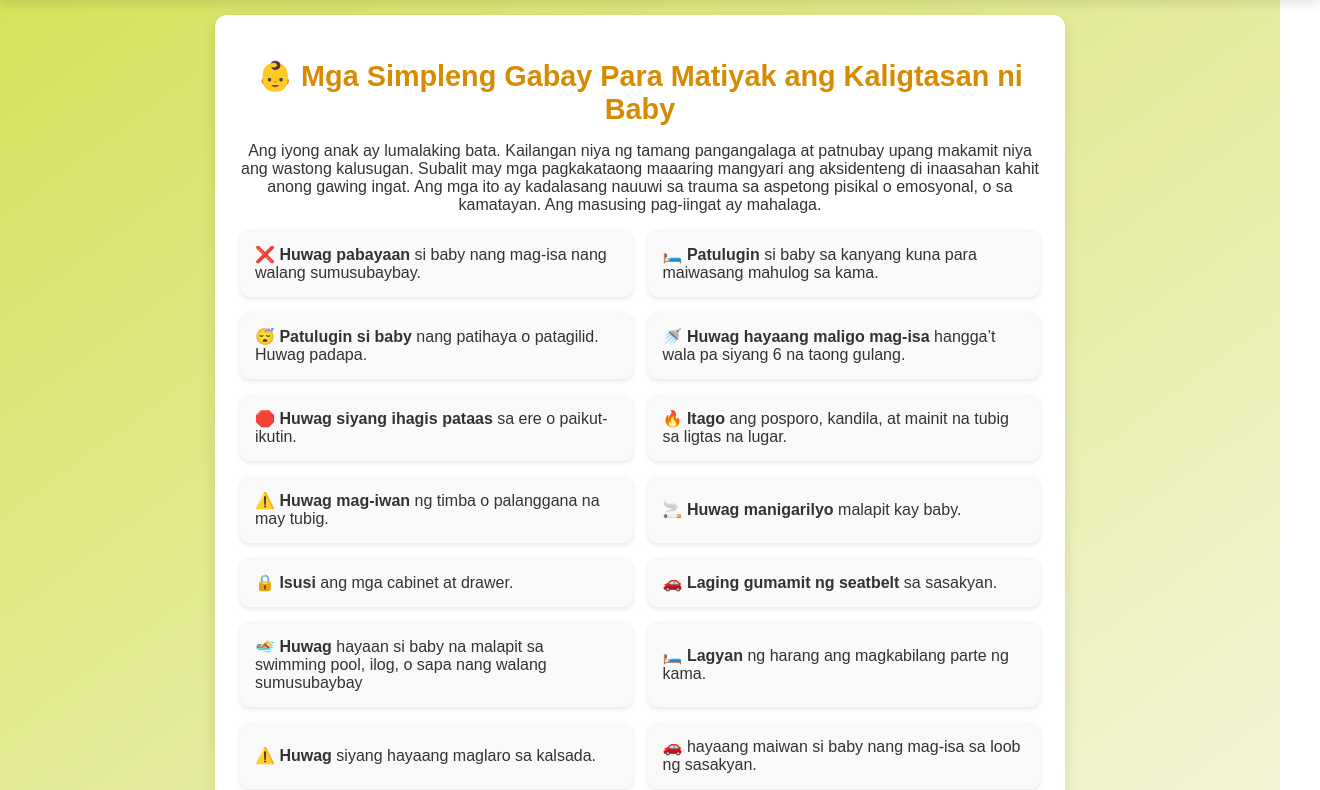
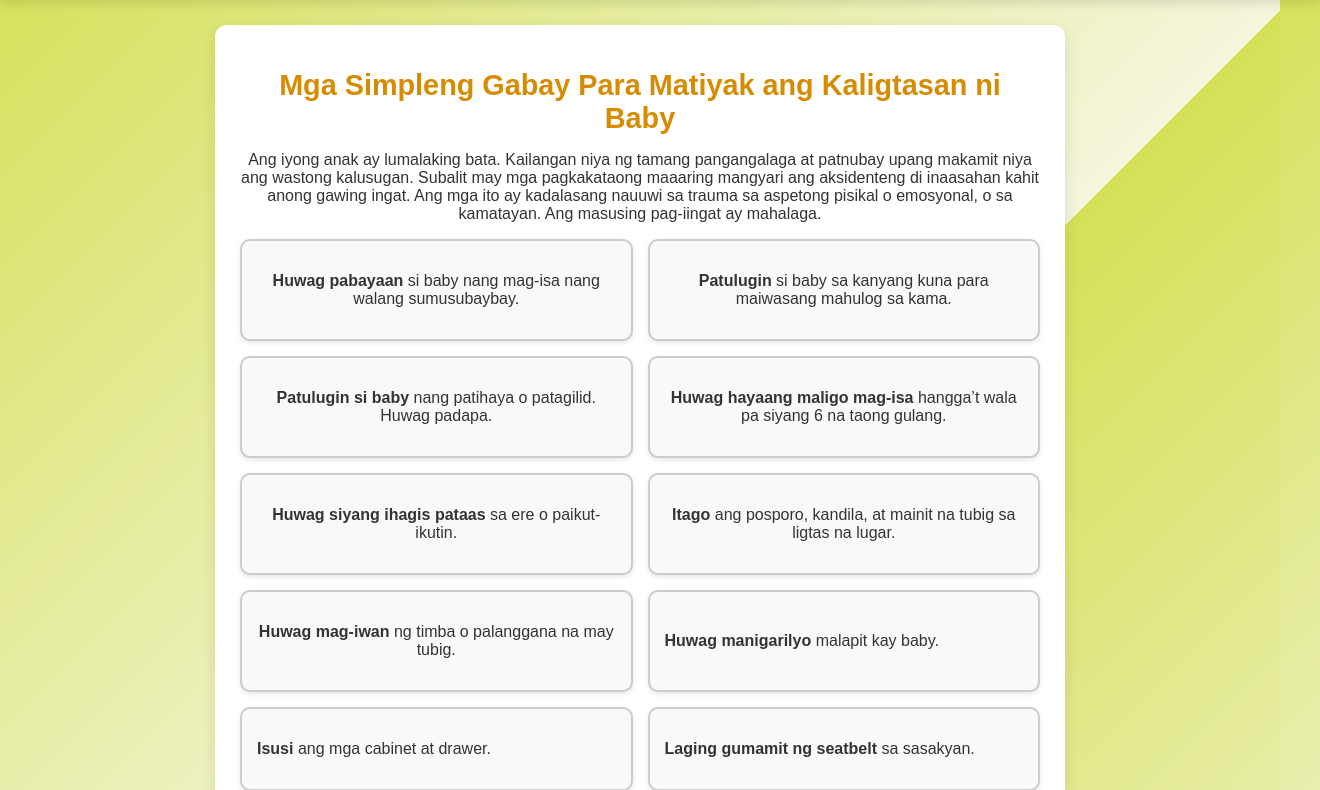
Before and after one commit to Zyzeee/Medisina-sa-Balay-Gabay-ng-Inay, a plain HTML site: page Pages/prenatal/Page13.html in a window 1280 px wide. Shown: the part 65-855 px from the top of the page, 1320 px wide, since content can reach past the window. Drawn offline with Linux system fonts and the light colour scheme.

Commit message:
Update Page13.html

```diff
--- a/Pages/prenatal/Page13.html
+++ b/Pages/prenatal/Page13.html
@@ -10,14 +10,22 @@
             font-family: 'Arial', sans-serif;
             margin: 0;
             padding: 0;
-            background: linear-gradient(to bottom right, #d4e157, #f5f5dc);
+            background: repeating-linear-gradient(135deg, #d4e157 0%, #f5f5dc 55%);
             color: #333;
             display: flex;
             justify-content: center;
             align-items: center;
             min-height: 100vh;
-            text-align: center;
+            opacity: 0;
+            animation: fadeIn 1s ease-in-out forwards;
+            overflow-x: hidden
         }
+
+        @keyframes fadeIn {
+            from { opacity: 0; transform: translateY(-20px); }
+            to { opacity: 1; transform: translateY(0); }
+        }
+
         .container {
             width: 90%;
             max-width: 800px;
@@ -26,19 +34,25 @@
             border-radius: 12px;
             box-shadow: 0 5px 15px rgba(0, 0, 0, 0.1);
             text-align: center;
-            margin-top: 80px;
+            margin-top: 90px;
+            opacity: 0;
+            animation: fadeIn 1s ease-in-out 0.3s forwards;
         }
+
         h1 {
             font-size: 1.8em;
             margin-bottom: 15px;
             color: #D68B00;
         }
+
         .grid-container {
             display: grid;
             grid-template-columns: 1fr 1fr;
             gap: 15px;
         }
+
         .info-box {
+            border: 2px solid #ccc; /* Adjust thickness and color */
             display: flex;
             align-items: center;
             gap: 10px;
@@ -46,22 +60,28 @@
             padding: 15px;
             border-radius: 10px;
             box-shadow: 0 2px 5px rgba(0, 0, 0, 0.1);
+            opacity: 0;
+            transform: translateY(20px);
+            animation: fadeIn 1s ease-in-out forwards;
         }
-        .full-width {
-            grid-column: span 2;
-            justify-content: center;
-        }
-        .info-box p {
-            margin: 0;
-            font-size: 1em;
-            text-align: left;
-        }
+
+        .info-box:nth-child(1) { animation-delay: 0.3s; }
+        .info-box:nth-child(2) { animation-delay: 0.5s; }
+        .info-box:nth-child(3) { animation-delay: 0.7s; }
+        .info-box:nth-child(4) { animation-delay: 0.9s; }
+        .info-box:nth-child(5) { animation-delay: 1.1s; }
+        .info-box:nth-child(6) { animation-delay: 1.3s; }
+        .info-box:nth-child(7) { animation-delay: 1.5s; }
+        .info-box:nth-child(8) { animation-delay: 1.7s; }
+        .info-box:nth-child(9) { animation-delay: 1.9s; }
 
         .button-container {
             display: flex;
             justify-content: center;
             gap: 15px;
             margin-top: 20px;
+            opacity: 0;
+            animation: fadeIn 1s ease-in-out 2.1s forwards;
         }
 
         .nav-btn {
@@ -85,9 +105,6 @@
             .grid-container {
                 grid-template-columns: 1fr;
             }
-            .full-width {
-                grid-column: span 1;
-            }
             .button-container {
                 flex-direction: column;
                 gap: 10px;
@@ -103,7 +120,7 @@
             position: fixed;
             top: 0;
             left: 0;
-            background: rgba(212, 225, 87, 0.9);
+            background: linear-gradient(to bottom right, #d4e157, #f5f5dc);
             backdrop-filter: blur(8px);
             padding: 15px 20px;
             display: flex;
@@ -126,7 +143,6 @@
             color: #388e3c;
         }
 
-        /* Custom Scrollbar */
         ::-webkit-scrollbar {
             width: 10px;
         }
@@ -145,7 +161,6 @@
             background: linear-gradient(to bottom, #7cb342, #33691e);
         }
 
-
     </style>
 </head>
 <body>
@@ -155,60 +170,60 @@
     </div>
 
     <div class="container">
-        <h1>👶 Mga Simpleng Gabay Para Matiyak ang Kaligtasan ni Baby</h1>
+        <h1> Mga Simpleng Gabay Para Matiyak ang Kaligtasan ni Baby</h1>
 
         <p>Ang iyong anak ay lumalaking bata. Kailangan niya ng tamang pangangalaga at patnubay upang makamit niya ang wastong kalusugan. Subalit may mga pagkakataong maaaring mangyari ang aksidenteng di inaasahan kahit anong gawing ingat. Ang mga ito ay kadalasang nauuwi sa trauma sa aspetong pisikal o emosyonal, o sa kamatayan. Ang masusing pag-iingat
             ay mahalaga.</p>
 
         <div class="grid-container">
             <div class="info-box">
-                <p>❌ <strong>Huwag pabayaan</strong> si baby nang mag-isa nang walang sumusubaybay.</p>
+                <p> <strong>Huwag pabayaan</strong> si baby nang mag-isa nang walang sumusubaybay.</p>
             </div>
             <div class="info-box">
-                <p>🛏️ <strong>Patulugin</strong> si baby sa kanyang kuna para maiwasang mahulog sa kama.</p>
+                <p> <strong>Patulugin</strong> si baby sa kanyang kuna para maiwasang mahulog sa kama.</p>
             </div>
 
             <div class="info-box">
-                <p>😴 <strong>Patulugin si baby</strong> nang patihaya o patagilid. Huwag padapa.</p>
+                <p> <strong>Patulugin si baby</strong> nang patihaya o patagilid. Huwag padapa.</p>
             </div>
             <div class="info-box">
-                <p>🚿 <strong>Huwag hayaang maligo mag-isa</strong> hangga’t wala pa siyang 6 na taong gulang.</p>
+                <p> <strong>Huwag hayaang maligo mag-isa</strong> hangga’t wala pa siyang 6 na taong gulang.</p>
             </div>
 
             <div class="info-box">
-                <p>🛑 <strong>Huwag siyang ihagis pataas</strong> sa ere o paikut-ikutin.</p>
+                <p> <strong>Huwag siyang ihagis pataas</strong> sa ere o paikut-ikutin.</p>
             </div>
             <div class="info-box">
-                <p>🔥 <strong>Itago</strong> ang posporo, kandila, at mainit na tubig sa ligtas na lugar.</p>
+                <p> <strong>Itago</strong> ang posporo, kandila, at mainit na tubig sa ligtas na lugar.</p>
             </div>
 
             <div class="info-box">
-                <p>⚠️ <strong>Huwag mag-iwan</strong> ng timba o palanggana na may tubig.</p>
+                <p> <strong>Huwag mag-iwan</strong> ng timba o palanggana na may tubig.</p>
             </div>
             <div class="info-box">
-                <p>🚬 <strong>Huwag manigarilyo</strong> malapit kay baby.</p>
+                <p> <strong>Huwag manigarilyo</strong> malapit kay baby.</p>
             </div>
 
             <div class="info-box">
-                <p>🔒 <strong>Isusi</strong> ang mga cabinet at drawer.</p>
+                <p> <strong>Isusi</strong> ang mga cabinet at drawer.</p>
             </div>
             <div class="info-box">
-                <p>🚗 <strong>Laging gumamit ng seatbelt</strong> sa sasakyan.</p>
+                <p> <strong>Laging gumamit ng seatbelt</strong> sa sasakyan.</p>
             </div>
 
             <div class="info-box">
-                <p>🏊 <strong>Huwag</strong> hayaan si baby na malapit sa swimming pool, ilog, o sapa nang walang sumusubaybay</p>
+                <p> <strong>Huwag</strong> hayaan si baby na malapit sa swimming pool, ilog, o sapa nang walang sumusubaybay</p>
             </div>
 
             <div class="info-box">
-                <p>🛏️ <strong>Lagyan</strong> ng harang ang magkabilang parte ng kama.</p>
+                <p> <strong>Lagyan</strong> ng harang ang magkabilang parte ng kama.</p>
             </div>
             <div class="info-box">
-                <p>⚠️ <strong>Huwag</strong> siyang hayaang maglaro sa kalsada.
+                <p> <strong>Huwag</strong> siyang hayaang maglaro sa kalsada.
                 </p>
             </div>
             <div class="info-box">
-                <p>🚗 hayaang maiwan si baby nang mag-isa sa loob ng sasakyan.
+                <p><strong> Huwag </strong> hayaang maiwan si baby nang mag-isa sa loob ng sasakyan.
                 </p>
             </div>
         </div>
```
